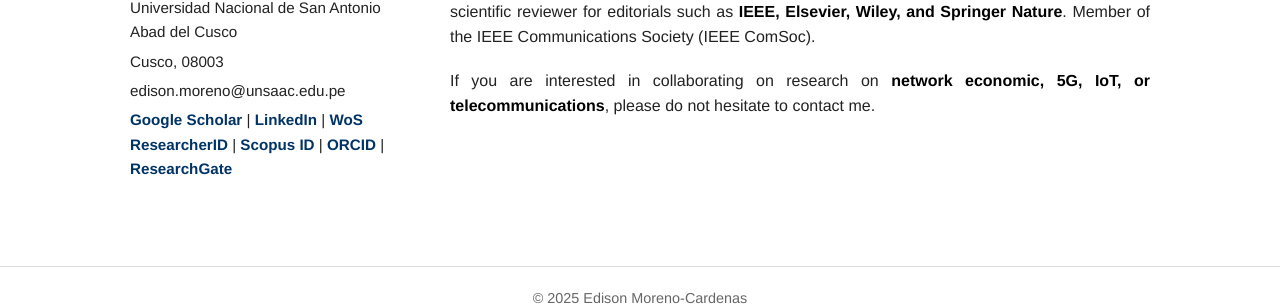
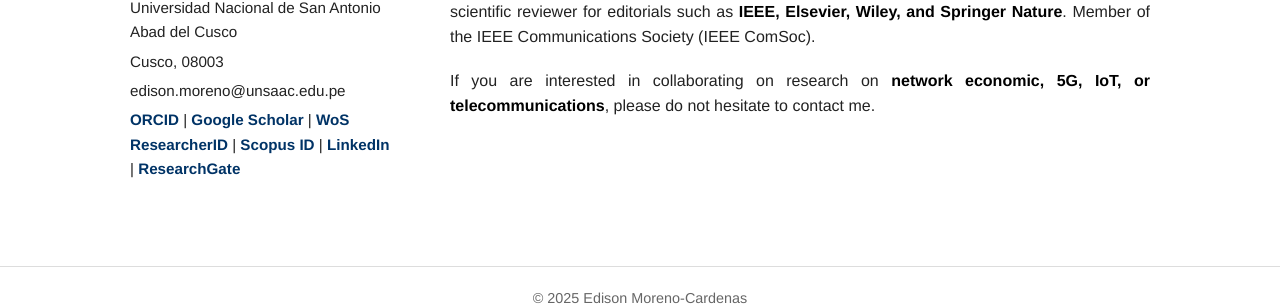
Before and after one commit to edisonmorenocardenas/edisonmorenocardenas.github.io, a Jekyll site: the page built from index.html, in a window 1280 px wide and 969 px high. Shown: the part 639-945 px from the top of the window. Built offline with Jekyll 4.4.1, drawn with Linux system fonts in a browser that asks for light colours.

Commit message:
Actualizar conteni

```diff
--- a/index.html
+++ b/index.html
@@ -13,11 +13,11 @@ title: "Home"
     <p>Cusco, 08003</p>
     <p>edison.moreno@unsaac.edu.pe</p>
     <p>
+      <a href="https://orcid.org/0000-0001-9545-4694" target="_blank">ORCID</a> |
       <a href="https://scholar.google.com/citations?user=rDskVUYAAAAJ&hl=es&oi=ao" target="_blank">Google Scholar</a> |
-      <a href="https://www.linkedin.com/in/edisonmorenocardenas/" target="_blank">LinkedIn</a> |
       <a href="https://www.webofscience.com/wos/author/record/AET-6559-2022" target="_blank">WoS ResearcherID</a> |
       <a href="https://www.scopus.com/authid/detail.uri?authorId=58781792800" target="_blank">Scopus ID</a> |
-      <a href="https://orcid.org/0000-0001-9545-4694" target="_blank">ORCID</a> |
+      <a href="https://www.linkedin.com/in/edisonmorenocardenas/" target="_blank">LinkedIn</a> |
       <a href="https://www.researchgate.net/profile/Edison-Moreno-Cardenas" target="_blank">ResearchGate</a>
     </p>
   </div>
```
